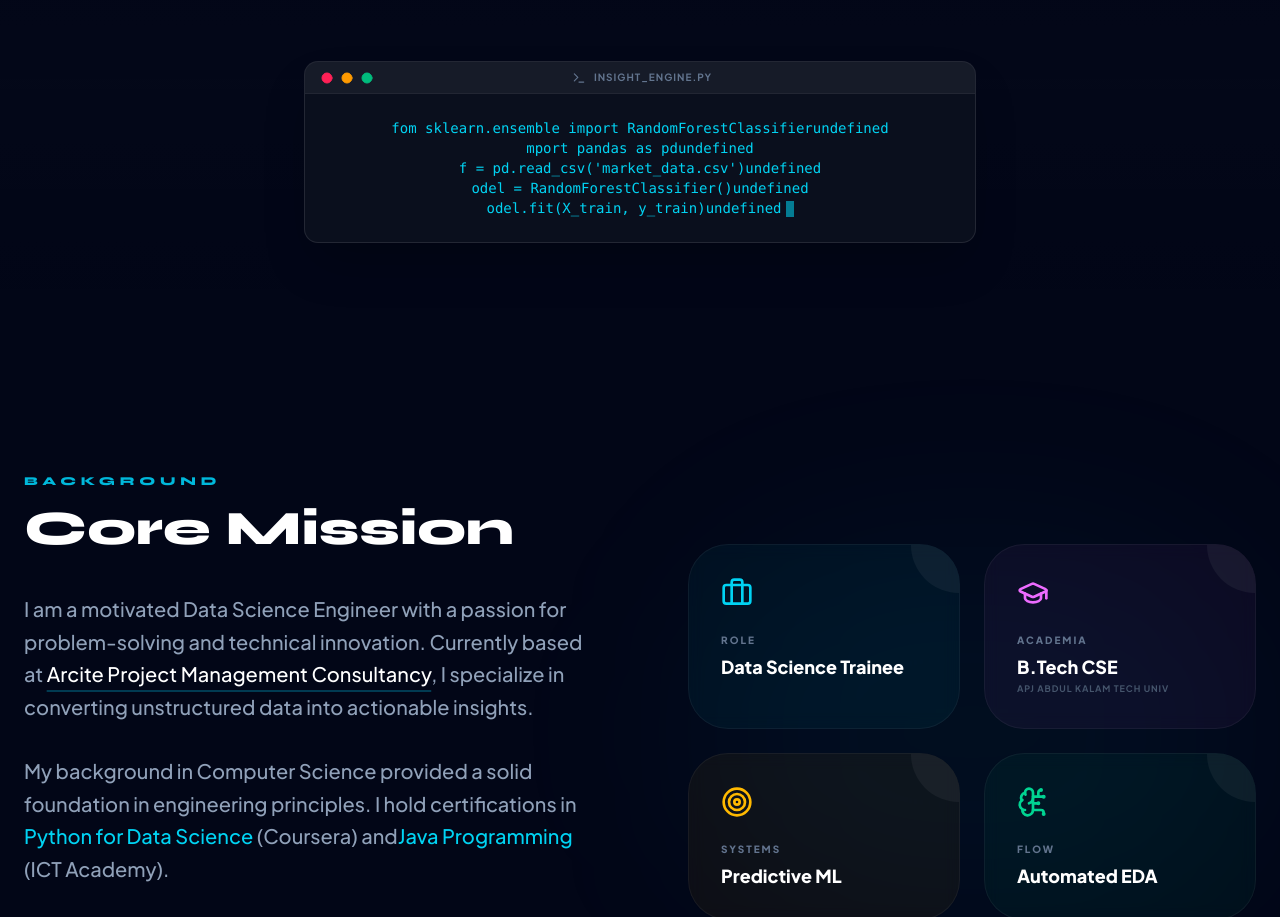
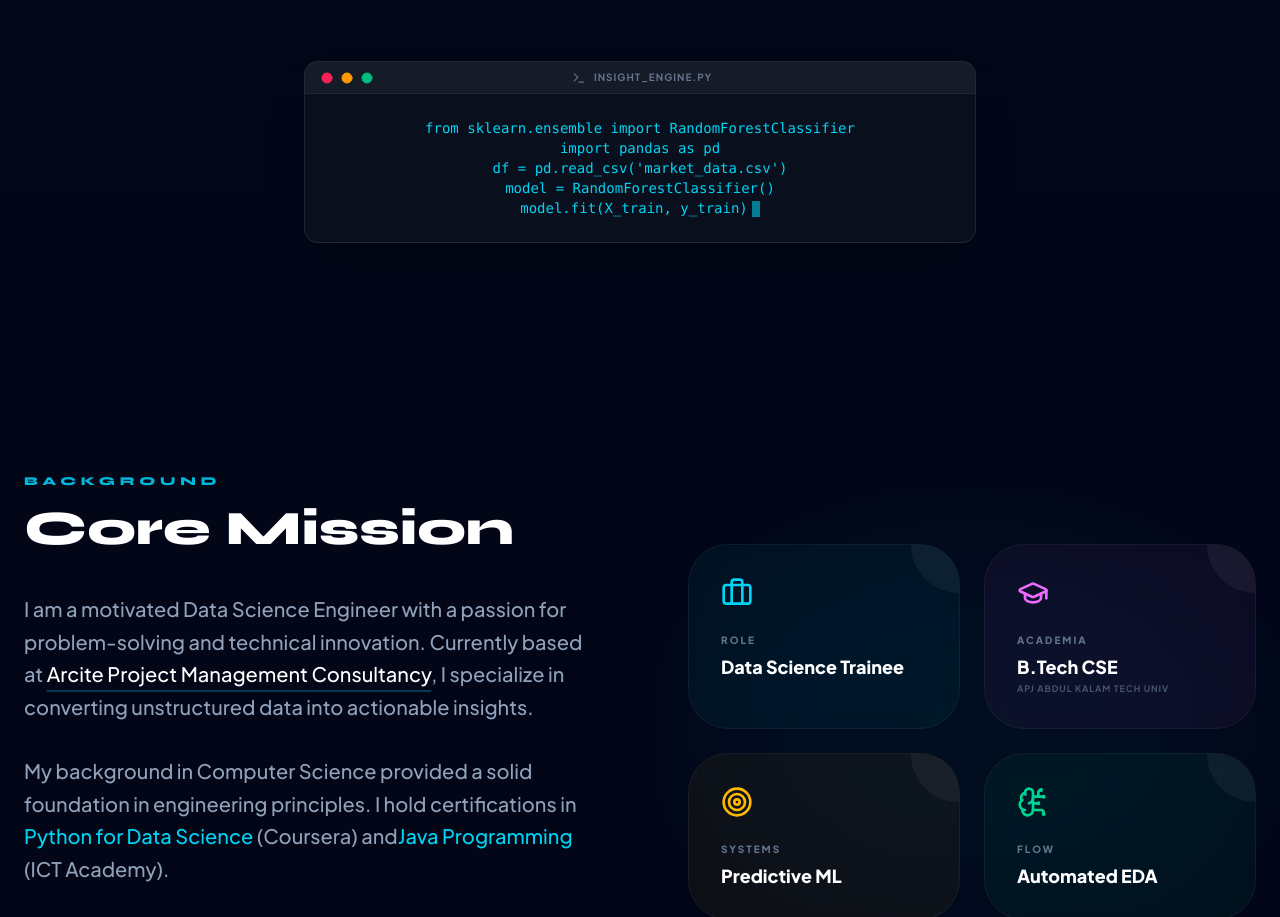
Before and after one commit to Sreyas-J-S/abhiramir.github.io, a Next.js app: page / in a window 1280 px wide. Shown: the part 1620-2537 px from the top of the page. Built offline with nearby package versions, Linux system fonts and the light colour scheme.

Commit message:
Fix React state batching bug in InsightTerminal

```diff
--- a/src/components/InsightTerminal.tsx
+++ b/src/components/InsightTerminal.tsx
@@ -22,7 +22,8 @@ export function InsightTerminal() {
       const line = codeSnippets[lineIndex];
       let charIndex = 0;
       const interval = setInterval(() => {
-        setText((prev) => prev + line[charIndex]);
+        const char = line[charIndex];
+        setText((prev) => prev + char);
         charIndex++;
         if (charIndex === line.length) {
           clearInterval(interval);
```
